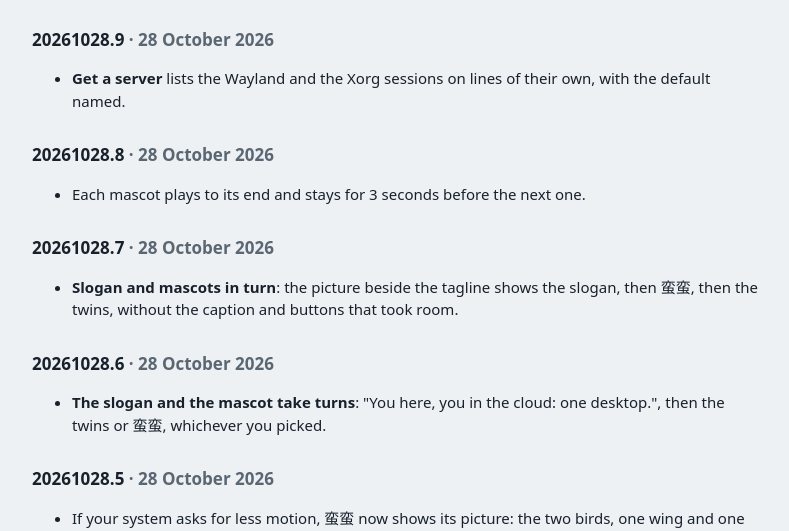
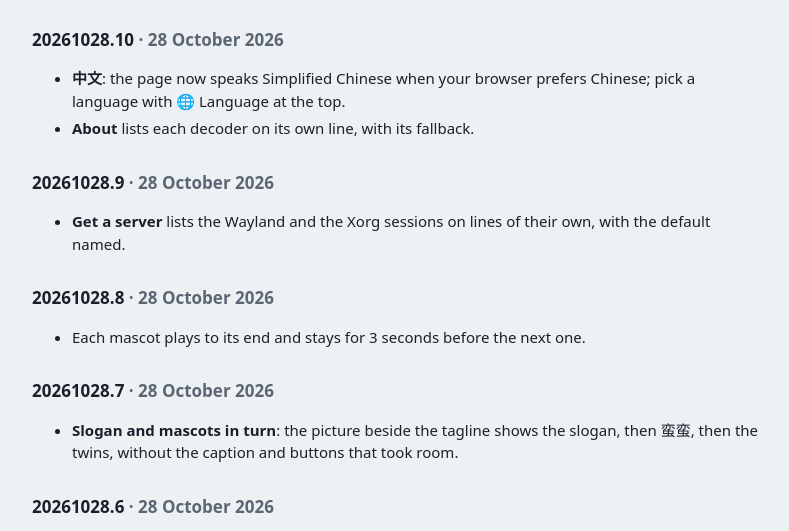
Before and after one commit to congzhangzh/freerdp-web, a plain HTML site: page web/release-notes.html in a window 1280 px wide. Shown: the part 256-787 px from the top of the page, without its empty margins (244-1033 px from the left). Drawn offline with Linux system fonts and the light colour scheme.

Commit message:
20261028.10: English and Simplified Chinese; About, a row per decoder

```diff
--- a/web/release-notes.html
+++ b/web/release-notes.html
@@ -31,6 +31,13 @@
     that is already open keeps going.</span></p>
   <!-- shown only in Chinese (i18n.js): the entries below stay in English -->
   <p class="note" data-i18n="notes.english" data-i18n-only="zh" hidden></p>
+
+  <h2>20261028.10 <span class="muted">· 28 October 2026</span></h2>
+  <ul>
+    <li><b>中文</b>: the page now speaks Simplified Chinese when your browser prefers Chinese; pick a language with
+      🌐 Language at the top.</li>
+    <li><b>About</b> lists each decoder on its own line, with its fallback.</li>
+  </ul>
 
   <h2>20261028.9 <span class="muted">· 28 October 2026</span></h2>
   <ul>
```
Also changed, not shown: web/.well-known/manifest.webmanifest, 1 other file.
